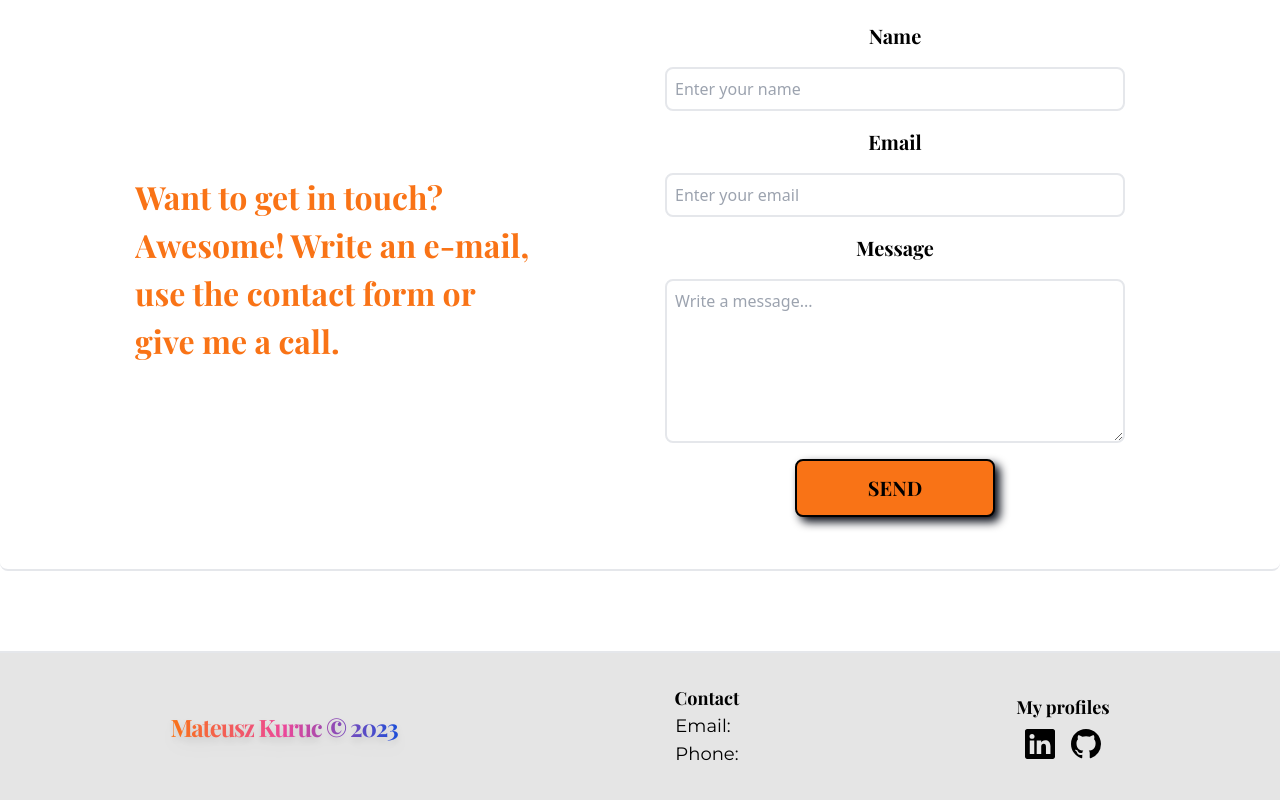
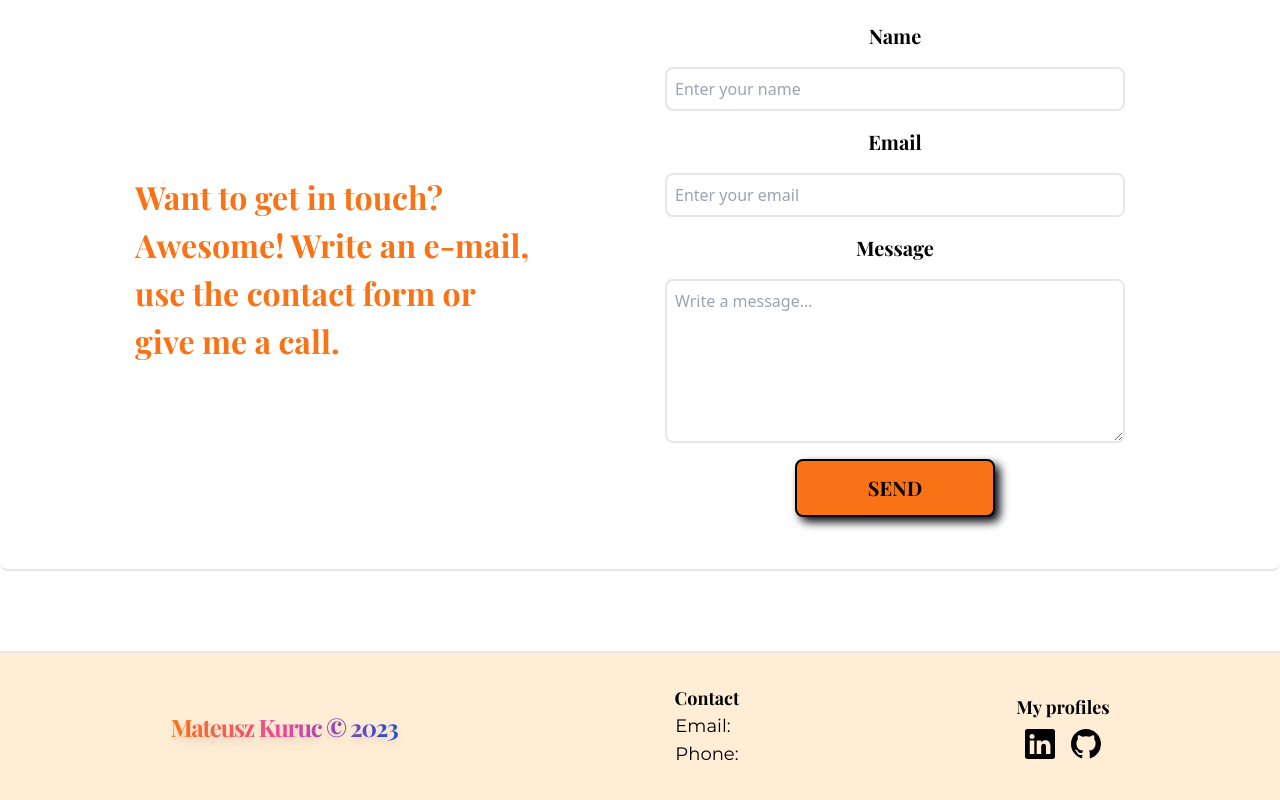
Before and after one commit to MateuszKuruc/developer-portfolio, a Next.js app in the folder developer-portfolio-site/: page / in a window 1280 px wide. Shown: the part 3397-4197 px from the top of the page. Built offline with nearby package versions, Linux system fonts and the light colour scheme; a web font is replaced by a local one.

Commit message:
adjust footer styling

```diff
--- a/developer-portfolio-site/src/app/components/landing-page-components/Footer.tsx
+++ b/developer-portfolio-site/src/app/components/landing-page-components/Footer.tsx
@@ -2,7 +2,7 @@ import { BsLinkedin, BsGithub } from "react-icons/bs";
 
 const Footer = () => {
   return (
-    <section className="border-t-2 bg-neutral-200 dark:bg-gray-950">
+    <section className="border-t-2 bg-orange-100 dark:bg-gray-950">
       <div className="gap-4 md:gap-0 p-8 flex flex-col md:flex-row items-center justify-around">
         <div>
           <p className="bold-24 text-transparent bg-clip-text bg-gradient-to-r from-orange-500 via-pink-500 to-blue-700 drop-shadow-lg">
--- a/developer-portfolio-site/src/app/globals.css
+++ b/developer-portfolio-site/src/app/globals.css
@@ -31,11 +31,11 @@
 }
 
 .contact-details {
-  @apply text-orange-500 bold-18;
+  @apply text-orange-700 bold-18;
 }
 
 .contact-email {
-  @apply hover:text-orange-700 ease-in-out duration-300 cursor-pointer;
+  @apply hover:text-orange-950 ease-in-out duration-300 cursor-pointer;
 }
 
 .content-container {
```
